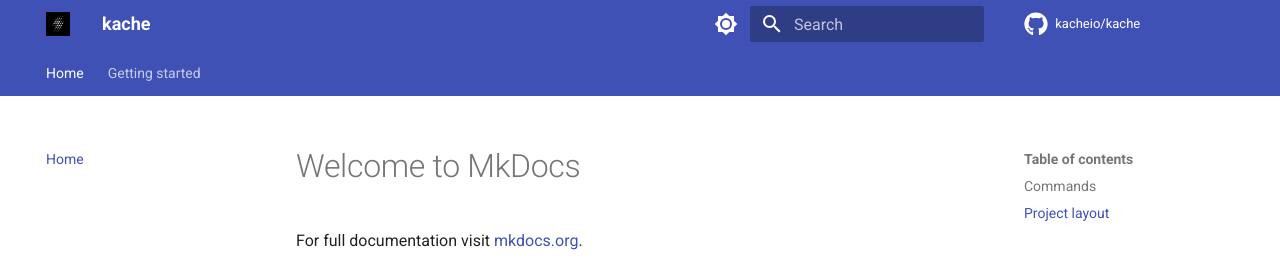
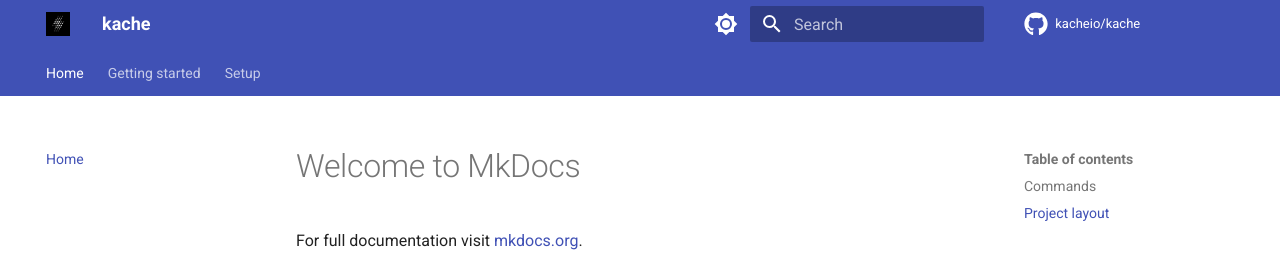
Before and after one commit to kacheio/docs, an MkDocs documentation site: the page built from docs/index.md, in a window 1280 px wide. Shown: the top 258 px of the page. Built offline with MkDocs 1.6.1 and Material for MkDocs 9.7.7, drawn with Linux system fonts in a browser that asks for light colours; comment, search, counter and statistics services are not loaded.

Commit message:
Add setup section

```diff
--- a/mkdocs.yml
+++ b/mkdocs.yml
@@ -74,3 +74,6 @@ nav:
   - Getting started:
       - Installation: getting-started.md
       - License: license.md
+
+  - Setup:
+      - setup/index.md
```
Also changed, not shown: docs/setup/index.md (added, +1 -0 lines).
